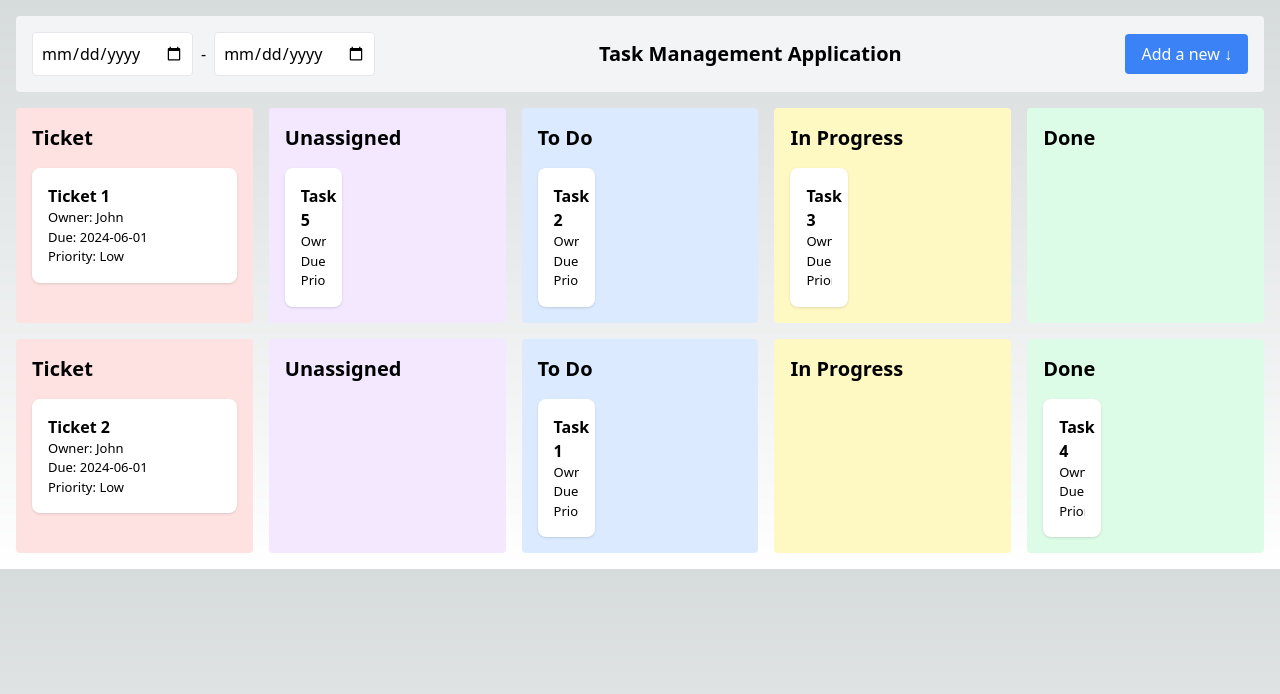
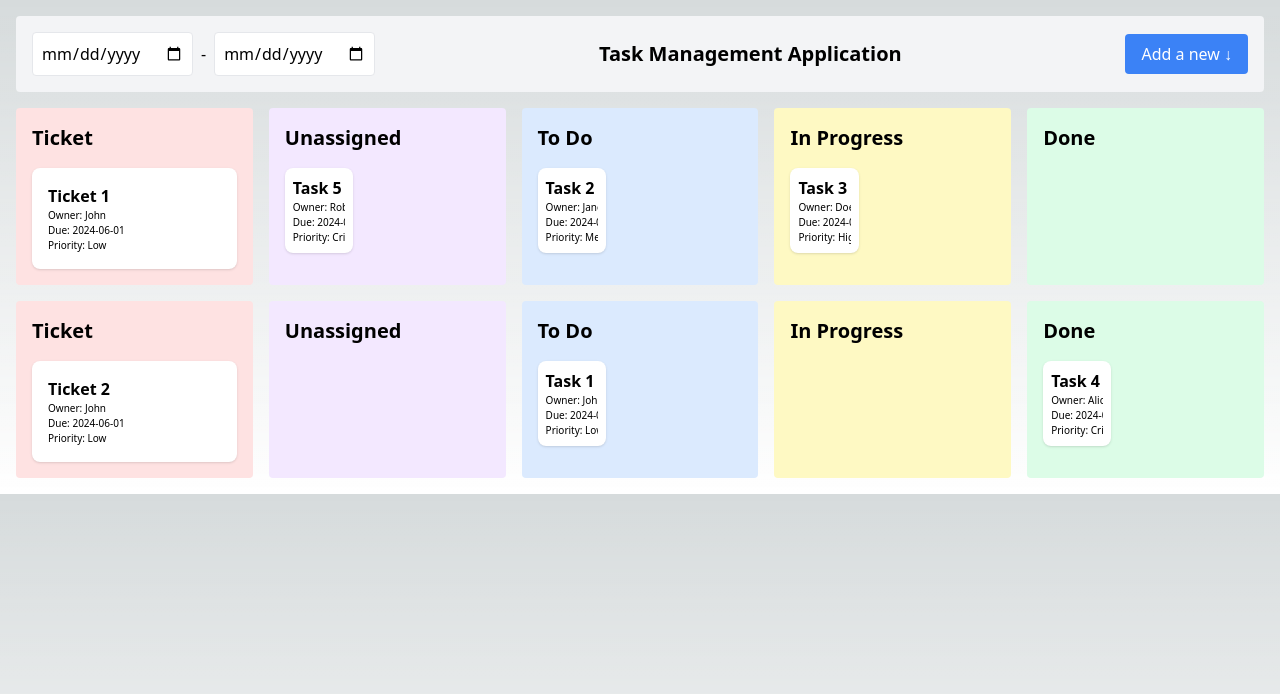
Before and after one commit to ClovisIRex/task-manager, a Next.js app: page / in a window 1280 px wide. Shown: the top 694 px of the page. Built offline with nearby package versions, Linux system fonts and the light colour scheme.

Commit message:
delete ticket and task

```diff
--- a/components/Kanban/KanbanBoard.jsx
+++ b/components/Kanban/KanbanBoard.jsx
@@ -92,6 +92,7 @@ const KanbanBoard = () => {
       ...prevData,
       tasks: prevData.tasks.filter((task) => task.id !== taskId)
     }));
+    closeModal('editTask');
   };
 
   const deleteTicket = (ticketId) => {
@@ -99,6 +100,7 @@ const KanbanBoard = () => {
       ...prevData,
       tickets: prevData.tickets.filter((ticket) => ticket.id !== ticketId)
     }));
+    closeModal('editTicket');
   };
 
   const generateUniqueId = () => {
@@ -196,6 +198,7 @@ const KanbanBoard = () => {
           onClose={() => closeModal('editTask')}
           task={selectedTask}
           onSubmit={handleEditTask}
+          onDelete={deleteTask}
         />
       )}
 
@@ -205,6 +208,7 @@ const KanbanBoard = () => {
           onClose={() => closeModal('editTicket')}
           ticket={selectedTicket}
           onSubmit={handleEditTicket}
+          onDelete={deleteTicket}
         />
       )}
 
--- a/components/Kanban/KanbanColumn.jsx
+++ b/components/Kanban/KanbanColumn.jsx
@@ -13,7 +13,7 @@ const KanbanColumn = ({ title, tasks, color, id, ticket, openEditTaskModal, open
   return (
     <div className={`${styles.column} p-4 rounded ${color}`}>
       <h2 className="text-xl font-bold mb-4">{title}</h2>
-      <div className={isSingleCardLayout ? "grid grid-cols-1 gap-4" : "grid grid-cols-3 gap-4"}>
+      <div className={isSingleCardLayout ? "grid grid-cols-1 gap-2" : "grid grid-cols-3"}>
         {isSingleCardLayout ? (
           <KanbanCard isTicket={true} key={ticket.id} task={ticket} openEditTaskModal={openEditTaskModal} openEditTicketModal={openEditTicketModal} />
         ) : (
--- a/components/Kanban/Task/TaskCard.jsx
+++ b/components/Kanban/Task/TaskCard.jsx
@@ -9,7 +9,7 @@ const TaskCard = ({ task, openEditTaskModal }) => {
   };
 
   return (
-    <div className={`p-4 bg-white rounded-lg shadow cursor-pointer ${styles.card}`} onClick={handleClick}>
+    <div className={`p-2 bg-white rounded-lg shadow cursor-pointer ${styles.card}`} onClick={handleClick}>
       <h3 className="font-bold">{title}</h3>
       <div className={styles['card-content']}>
         <p>Owner: {owner}</p>
--- a/components/Kanban/scroll.module.css
+++ b/components/Kanban/scroll.module.css
@@ -15,5 +15,5 @@
     overflow: hidden;
     text-overflow: ellipsis;
     white-space: nowrap;
-    font-size: small;
+    font-size: x-small
   }
--- a/components/Modals/EditTaskModal.jsx
+++ b/components/Modals/EditTaskModal.jsx
@@ -1,7 +1,7 @@
 import React from 'react';
 import Modal from '../Modals/Modal';
 
-const EditTaskModal = ({ isOpen, onClose, task, onSubmit }) => (
+const EditTaskModal = ({ isOpen, onClose, task, onSubmit, onDelete }) => (
   <Modal isOpen={isOpen} onClose={onClose}>
     <h2>Edit Task</h2>
     <form onSubmit={onSubmit}>
@@ -18,6 +18,9 @@ const EditTaskModal = ({ isOpen, onClose, task, onSubmit }) => (
       <button type="submit" className="bg-blue-500 text-white px-4 py-2 rounded mr-2">
         Save Task
       </button>
+      <button type="button" onClick={() => onDelete(task.id)} className="bg-red-500 text-white px-4 py-2 rounded">
+          Delete Task
+      </button>
     </form>
   </Modal>
 );
--- a/components/Modals/EditTicketModal.jsx
+++ b/components/Modals/EditTicketModal.jsx
@@ -1,7 +1,7 @@
 import React from 'react';
 import Modal from '../Modals/Modal';
 
-const EditTicketModal = ({ isOpen, onClose, ticket, onSubmit }) => (
+const EditTicketModal = ({ isOpen, onClose, ticket, onSubmit, onDelete }) => (
   <Modal isOpen={isOpen} onClose={onClose}>
     <h2>Edit Ticket</h2>
     <form onSubmit={onSubmit}>
@@ -18,6 +18,9 @@ const EditTicketModal = ({ isOpen, onClose, ticket, onSubmit }) => (
       <button type="submit" className="bg-blue-500 text-white px-4 py-2 rounded mr-2">
         Save Ticket
       </button>
+      <button type="button" onClick={() => onDelete(ticket.id)} className="bg-red-500 text-white px-4 py-2 rounded">
+        Delete Ticket
+      </button>
     </form>
   </Modal>
 );
```
